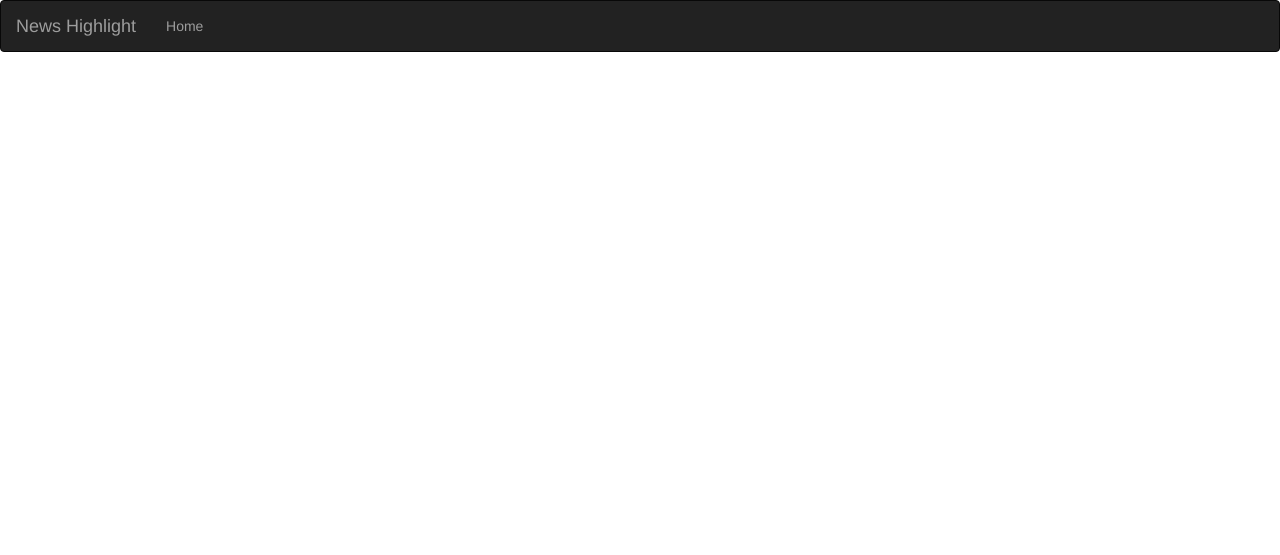
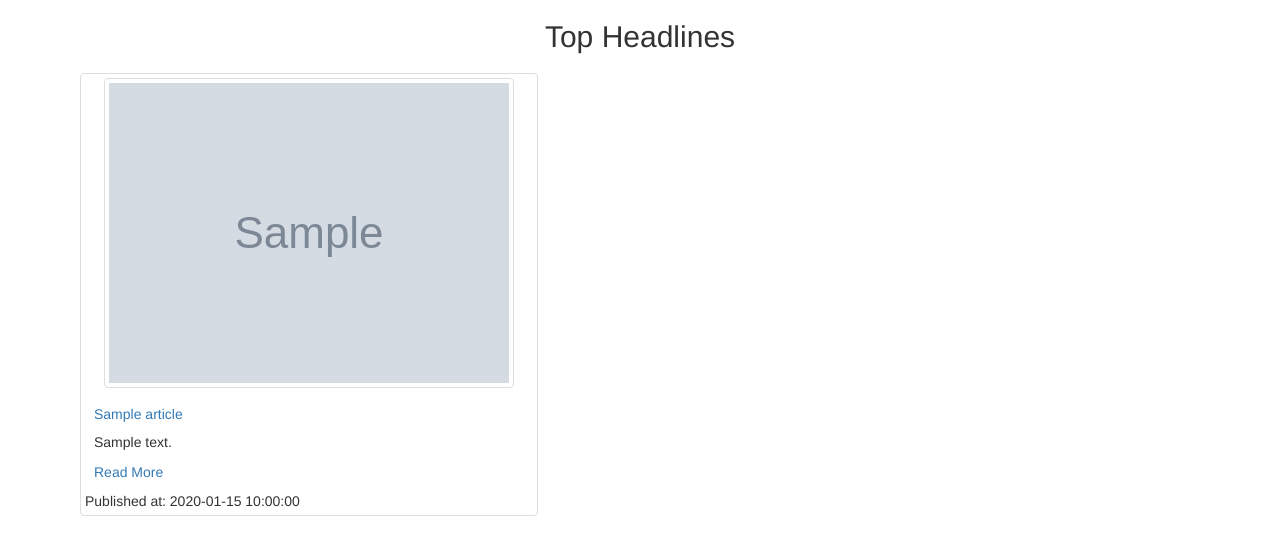
Before and after one commit to NyururuKelvin/newsApp, a Python web app: template app/templates/article.html in a window 1280 px wide. Shown: the top 555 px of the page. Run offline with Jinja, Linux system fonts and the light colour scheme; the template is opened without the code that fills it: most values are stand-ins (such as "Sample title", 1, 10 or a date in 2020); grey boxes marked "Sample" are stand-in pictures; some libraries are stand-ins or nearby versions.

Commit message:
my commit display articles

```diff
--- a/app/templates/article.html
+++ b/app/templates/article.html
@@ -1 +1,26 @@
-{% extends 'base.html' %}
+{% extends 'base.html'%}
+
+{% block body%}
+<div class="container">
+    <h2 class="text-center"> Top Headlines</h2>
+    <div class="row">
+        {% for article in articles %}
+        <div class="col-md-5 border border-primary" style="margin: 10px;">
+            <div class="thumbnail">
+                <a href="{{article.url}}" target="_blank"><img src="{{article.urlToImage}}" alt="{{article.title}}" class="img-responsive img-thumbnail"></a>
+                <div class="caption">
+                    <h5><a href="{{article.url}}" target="_blank">{{article.title |truncate(35)}}</a></h5>
+                    <p>{{article.description}}</p>
+                    <a href="{{article.url}}" target="_blank"> Read More</a>
+                </div>
+                <div class="footer">
+                    Published at: {{article.publishedAt}}
+                </div>
+            </div>
+        </div>
+        {% endfor %}
+    </div>
+</div>
+
+
+{%endblock%}
```
